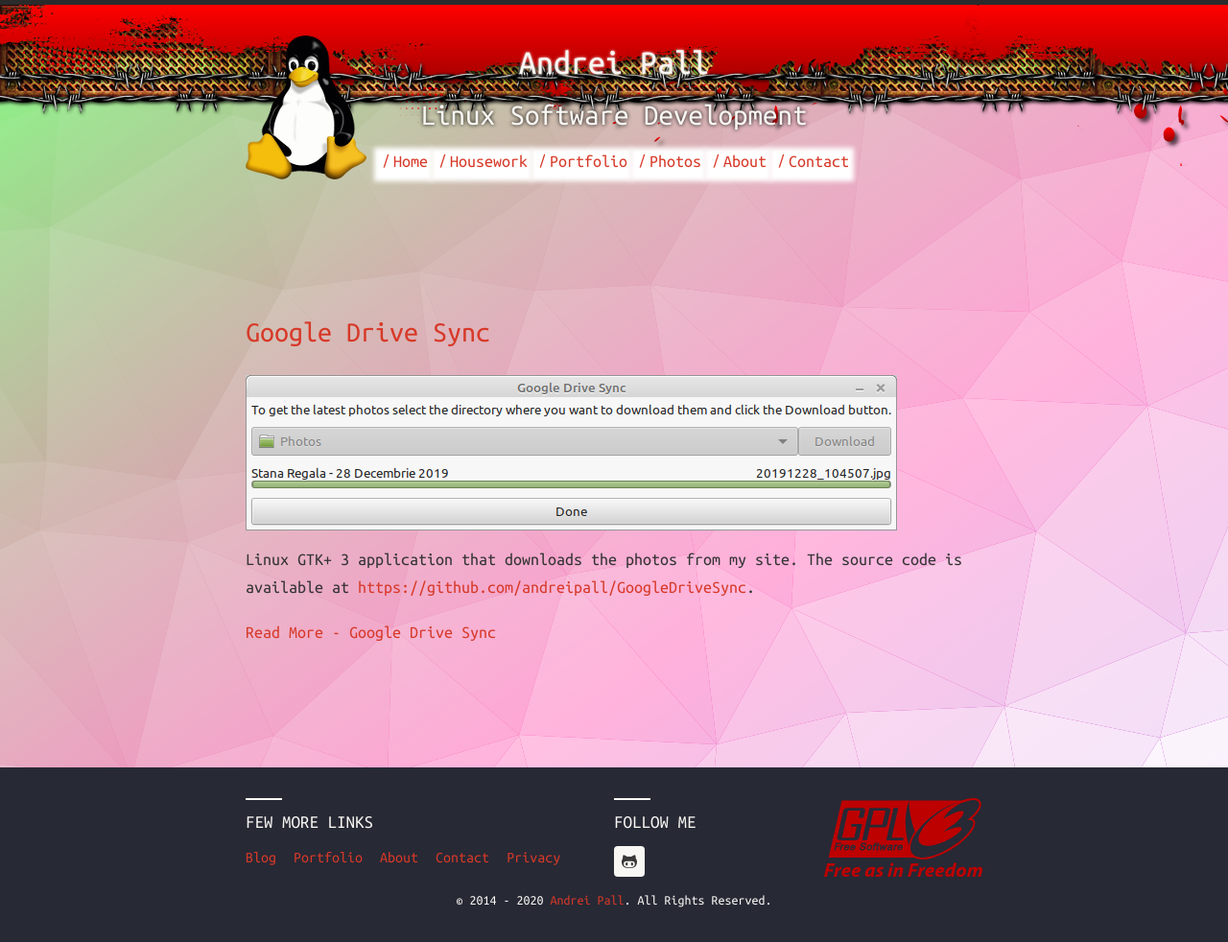
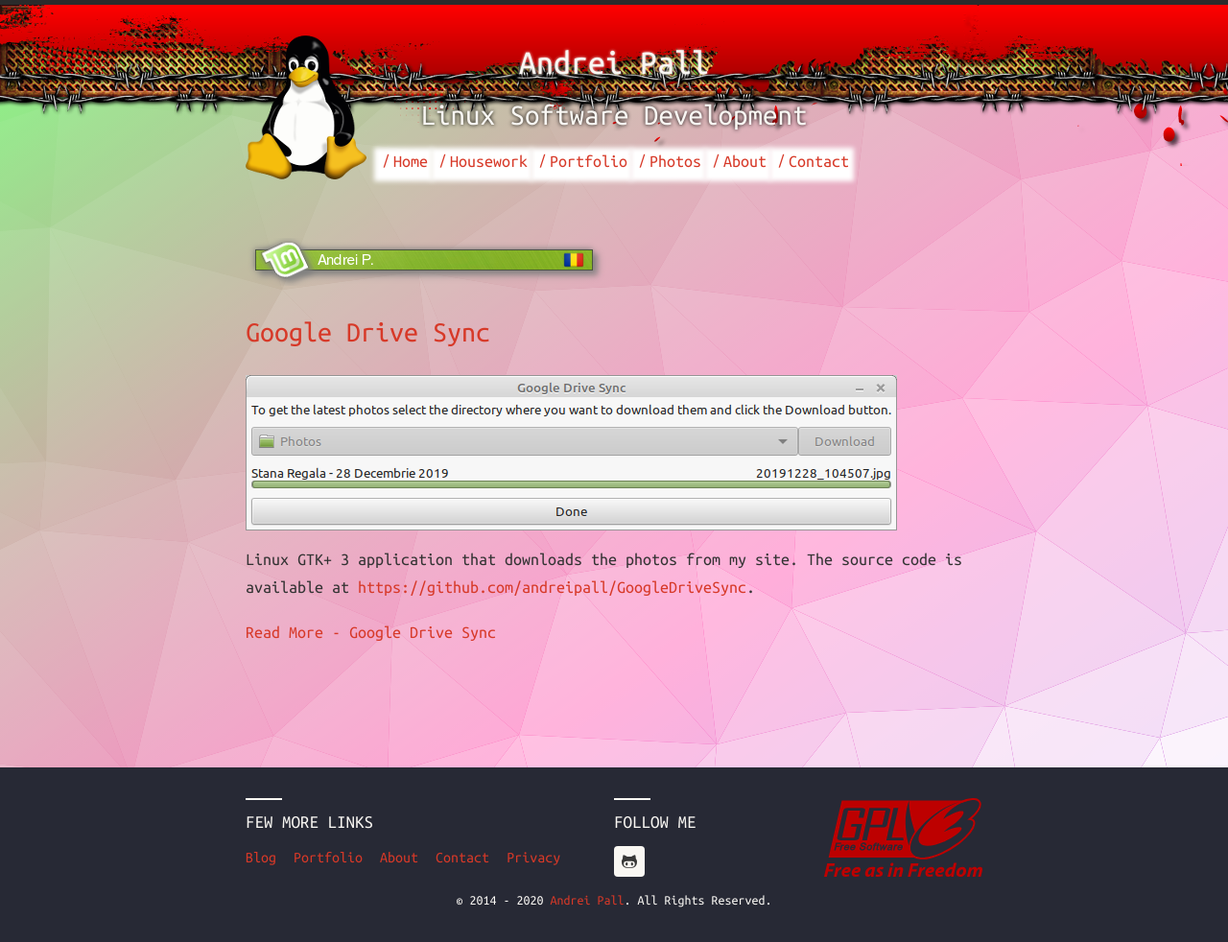
Before and after one commit to andreipall/andreipall.github.io, a Jekyll site: the page built from portfolio.html, in a window 1280 px wide. Shown: the whole page at 96% size. Built offline with Jekyll 4.4.1, drawn with Linux system fonts in a browser that asks for light colours; comment, search, counter and statistics services are not loaded.

Commit message:
Update portfolio.html

```diff
--- a/portfolio.html
+++ b/portfolio.html
@@ -3,9 +3,9 @@
 title: Portfolio
 ---
 <div id="home" class="page-content wc-container">
-	<img src="/assets/img/29889.png" />
 	<div class="posts">
   		{% for post in site.portfolio %}
+		<img src="/assets/img/29889.png" />
   			<div class="post">
 				<div>
         			<h3 class="post-title">
@@ -13,7 +13,7 @@
 			            {{ post.title }}
 			          </a>
         			</h3>
-                  </div>
+                        </div>
                 <div><a href="{{ post.url | prepend: site.url }}"><img src="/assets/img/portfolio/{{ post.image }}" /></a></div>
   				<p>
 	  				{{ post.excerpt }}
```
